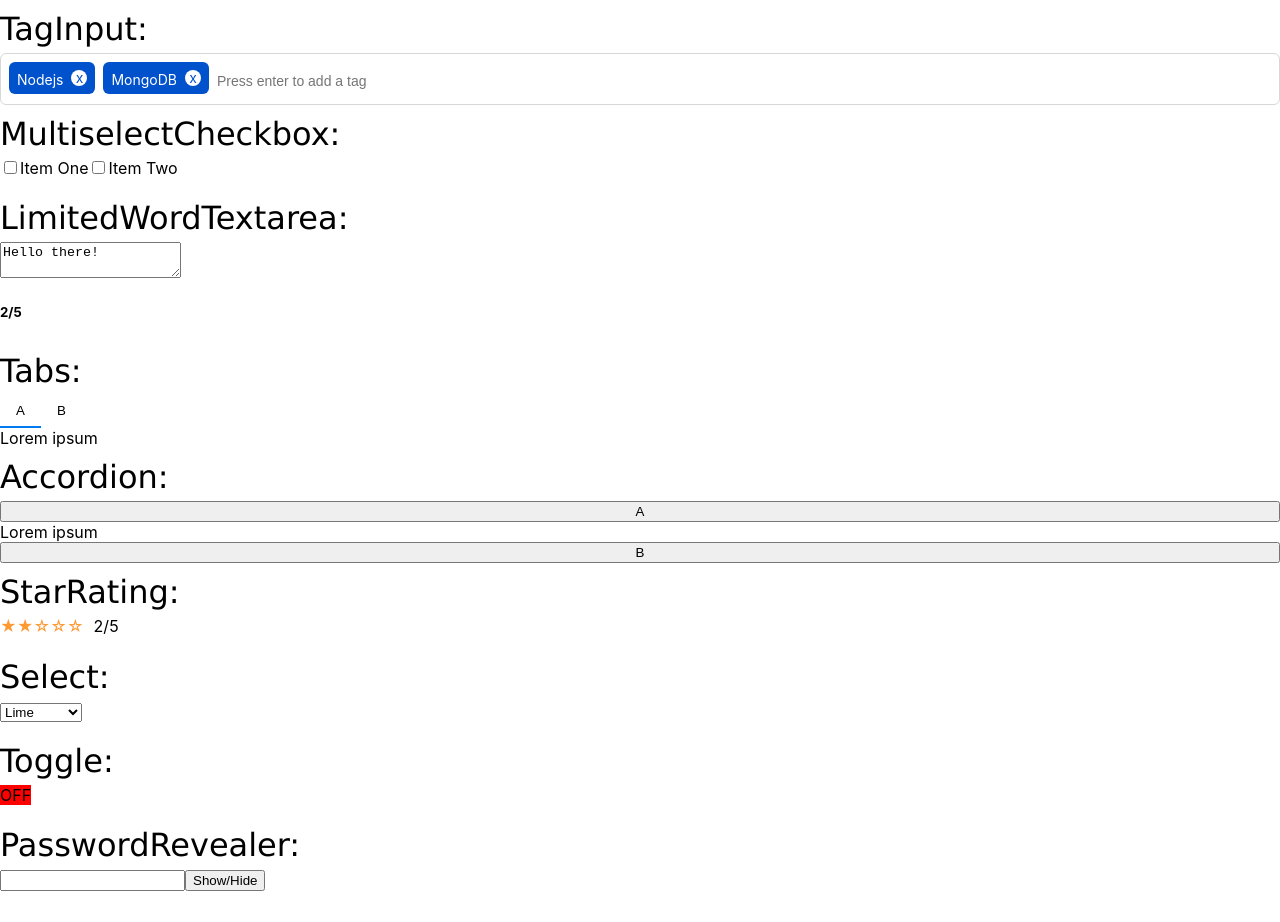
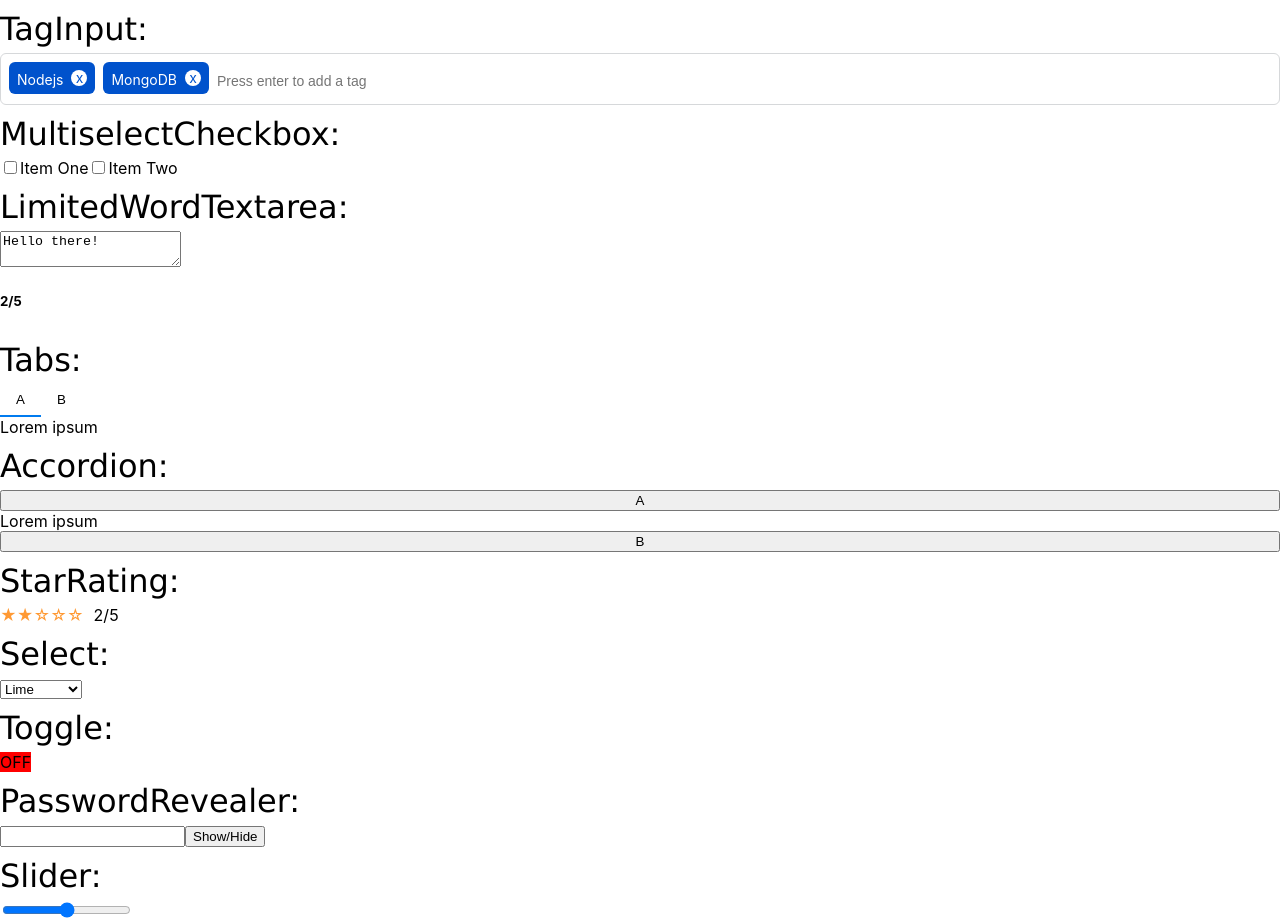
Before and after one commit to Lucas-Yi/30SecondsOfCode, a React (Create React App) app: page / in a window 1280 px wide. Before the commit the page ends 900 px from the top, so only its background shows below. Built offline with nearby package versions, Linux system fonts and the light colour scheme.

Commit message:
Slider Added

```diff
--- a/src/App.js
+++ b/src/App.js
@@ -8,6 +8,8 @@ import StarRating from "./components/StarRating"
 import Select from "./components/Select"
 import Toggle from "./components/Toggle"
 import PasswordRevealer from "./components/PasswordRevealer"
+import Slider from "./components/Silder"
+import React, { useState } from "react"
 
 function App() {
   // options for MultiselectCheckbox Component
@@ -19,6 +21,7 @@ function App() {
     ['coconut', 'Coconut'],
     ['mango', 'Mango'],
   ];
+
 
   return (
     <div className="components">
@@ -76,6 +79,10 @@ function App() {
         <p>PasswordRevealer:</p>
         <PasswordRevealer />
       </div>
+      <div>
+        <p>Slider:</p>
+        <Slider onValueChange={val=>console.log(val)}/>
+      </div>
     </div>
   );
 }
--- /dev/null
+++ b/src/components/Silder.js
@@ -0,0 +1,19 @@
+import React from "react"
+
+const Slider=({ onValueChange,defaultValue })=>{
+    const min=0
+    const max=100
+    return(
+        <input
+            type="range"
+            min={min}
+            max={max}
+            defaultValue={defaultValue}
+            onChange={e=>onValueChange(e.target.value)}
+        />
+
+
+    )
+}
+
+export default Slider
```
